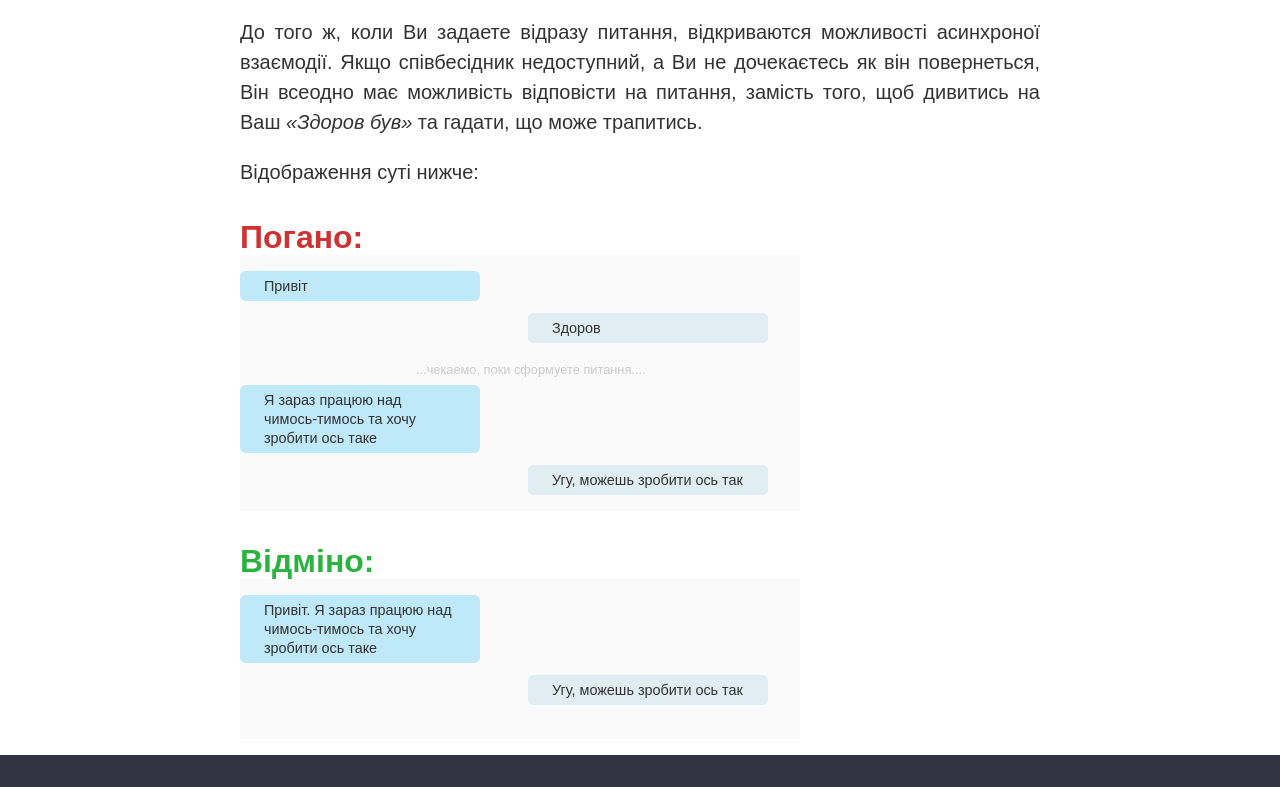
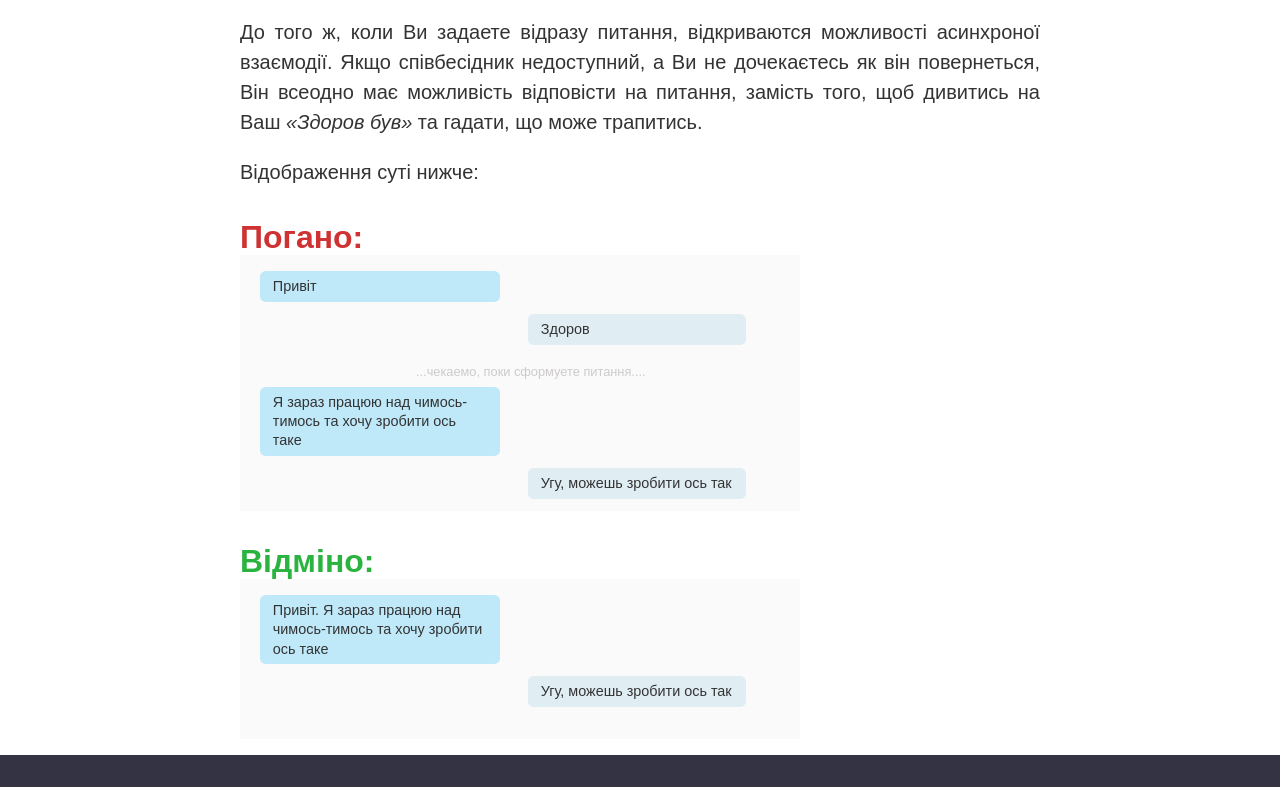
Before and after one commit to Xapa6apga/FAQ, a plain HTML site: page how_to_ask_question/index.html in a window 1280 px wide. Shown: the part 638-1425 px from the top of the page. Drawn offline with Linux system fonts and the light colour scheme.

Commit message:
fix conversation

```diff
--- a/how_to_ask_question/index.html
+++ b/how_to_ask_question/index.html
@@ -56,15 +56,15 @@
               <p>Відображення суті нижче: </p>
               <h1 style="color:rgb(207, 50, 50);font-style: unset;margin-bottom: 0rem;">Погано:</h1>
               <div class="t_background">
-                <div class="t_dialog-line -you"; style="padding-top: 1rem"><div class="content">Привіт</div></div>
+                <div class="t_dialog-line -you"; style="padding-top: 1rem; padding-left: 20px;"><div class="content">Привіт</div></div>
                 <div class="t_dialog-line -me"><div class="content">Здоров</div></div>
                 <a style="color:rgb(205, 202, 202);font-size: 0.8rem;margin-left: 11rem;">...чекаемо, поки сформуете питання....</a>
-                <div class="t_dialog-line -you"><div class="content">Я зараз працюю над чимось-тимось та хочу зробити ось таке</div></div>
+                <div class="t_dialog-line -you"; style="padding-left: 20px;"><div class="content">Я зараз працюю над чимось-тимось та хочу зробити ось таке</div></div>
                 <div class="t_dialog-line -me"><div class="content">Угу, можешь зробити ось так</div></div>
               </div>
               <h1 style="color:rgb(42, 180, 63);font-style: unset;margin-bottom: 0rem;">Відміно:</h1>
               <div class="t_background_2">
-                <div class="t_dialog-line -you"; style="padding-top: 1rem"><div class="content">Привіт. Я зараз працюю над чимось-тимось та хочу зробити ось таке</div></div>
+                <div class="t_dialog-line -you"; style="padding-top: 1rem; padding-left: 20px;"><div class="content">Привіт. Я зараз працюю над чимось-тимось та хочу зробити ось таке</div></div>
                 <div class="t_dialog-line -me"><div class="content">Угу, можешь зробити ось так</div></div>
               </div>
               <!-- <img src="./bad-good.png" alt="Кроха сын пришёл к отцу, и спросила кроха: 'Почему мета-вопрос - это очень плохо?'"> -->
--- a/how_to_ask_question/main.css
+++ b/how_to_ask_question/main.css
@@ -151,7 +151,7 @@ html {
   }
   .t_dialog-line .content {
     position: relative;
-    padding: 0.337rem 1.5rem;
+    padding: 0.37rem 0.8rem;
     margin: 0 5rem 0 0;
     border-radius: 0.35rem;
   }
```
